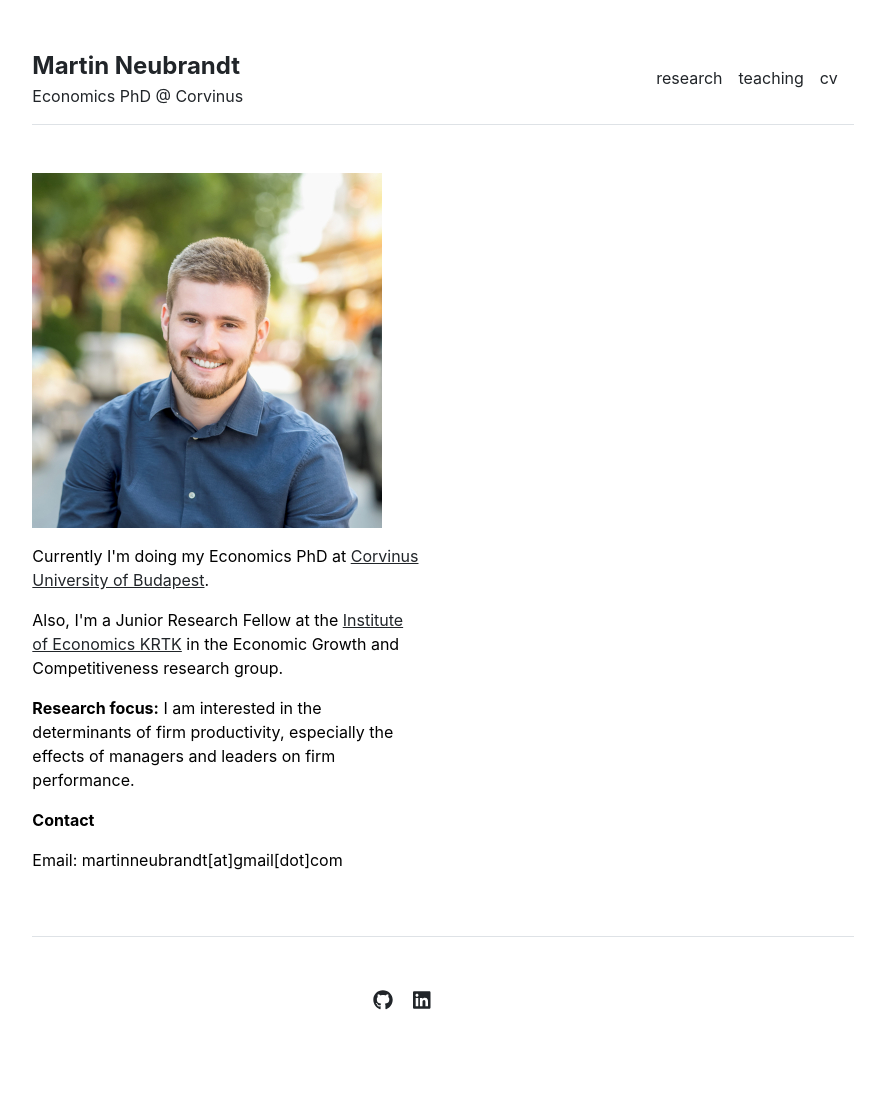
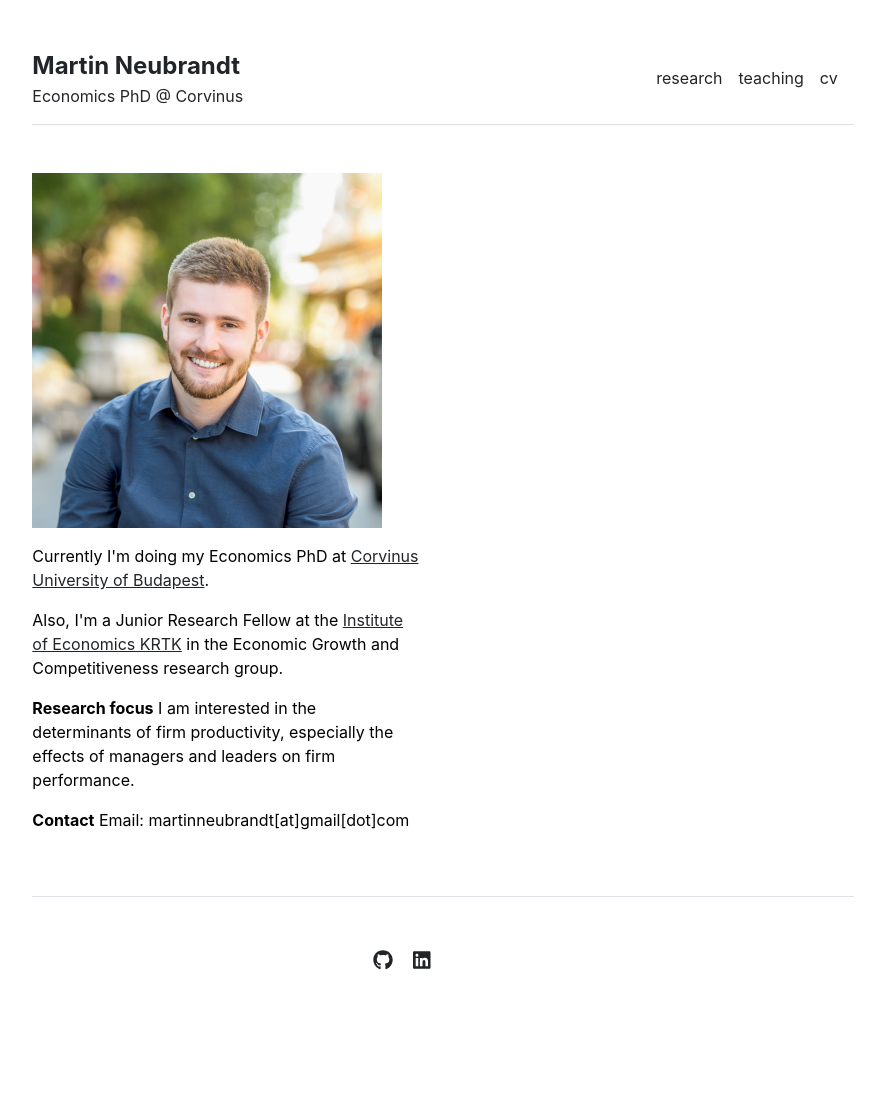
Before and after one commit to martinneubrandt/martinneubrandt.github.io, a Jekyll site: the page built from index.md, in a window 1280 px wide. Shown: the whole page, without its empty margins (197-1082 px from the left). Built offline with Jekyll 4.4.1, drawn with Linux system fonts in a browser that asks for light colours; after the commit the page ends 1071 px from its top, so only the background shows below that; some of the changed lines change nothing that is shown.

Commit message:
Update home.html

```diff
--- a/_layouts/home.html
+++ b/_layouts/home.html
@@ -16,13 +16,12 @@ layout: default
     Also, I'm a Junior Research Fellow at the <a href="https://kti.krtk.hu/en/">Institute of Economics KRTK</a> in the Economic Growth and Competitiveness research group.
     </p>
 
-    <p>
-    <b>Research focus:</b> I am interested in the determinants of firm productivity, especially the effects of managers and leaders on firm performance.
+    <p><b>Research focus</b>
+      I am interested in the determinants of firm productivity, especially the effects of managers and leaders on firm performance.
     </p>
 
-    <p><b>Contact</b></p>
-
-    <p>Email: martinneubrandt[at]gmail[dot]com</p>
-
+    <p><b>Contact</b>
+      Email: martinneubrandt[at]gmail[dot]com
+    </p>
     </div>
 </div>
```
